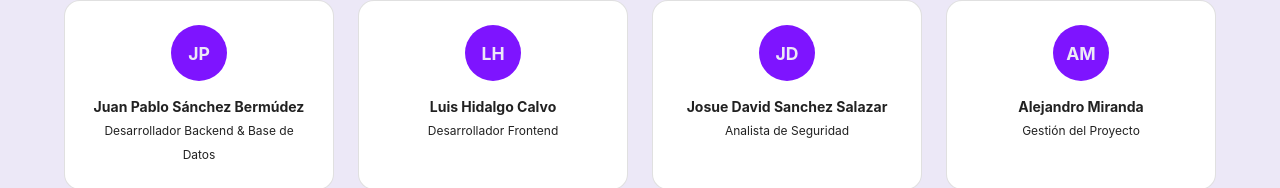
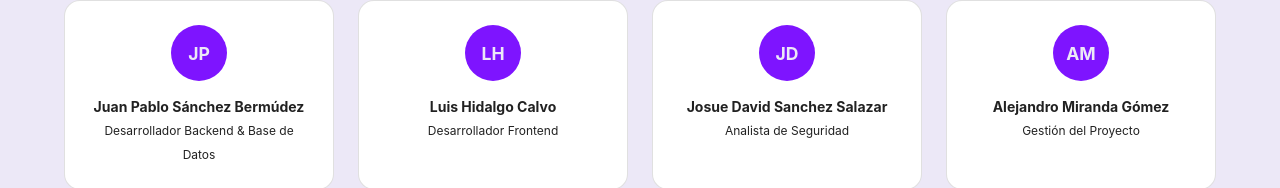
Before and after one commit to AlejandroMirandaGomez/cloudcr, a React (Vite) app in the folder frontend/: page / in a window 1280 px wide. Shown: the part 1245-1433 px from the top of the page. Built offline with nearby package versions, Linux system fonts and the light colour scheme.

Commit message:
Agrega el nombre completo de Alejandro

```diff
--- a/frontend/src/modules/home/pages/HomePage.jsx
+++ b/frontend/src/modules/home/pages/HomePage.jsx
@@ -40,7 +40,7 @@ const EQUIPO = [
   { nombre: 'Juan Pablo Sánchez Bermúdez', rol: 'Desarrollador Backend & Base de Datos' },
   { nombre: 'Luis Hidalgo Calvo',             rol: 'Desarrollador Frontend' },
   { nombre: 'Josue David Sanchez Salazar',             rol: 'Analista de Seguridad' },
-  { nombre: 'Alejandro Miranda',             rol: 'Gestión del Proyecto' },
+  { nombre: 'Alejandro Miranda Gómez',             rol: 'Gestión del Proyecto' },
 ];
 
 function iniciales(nombre) {
```
